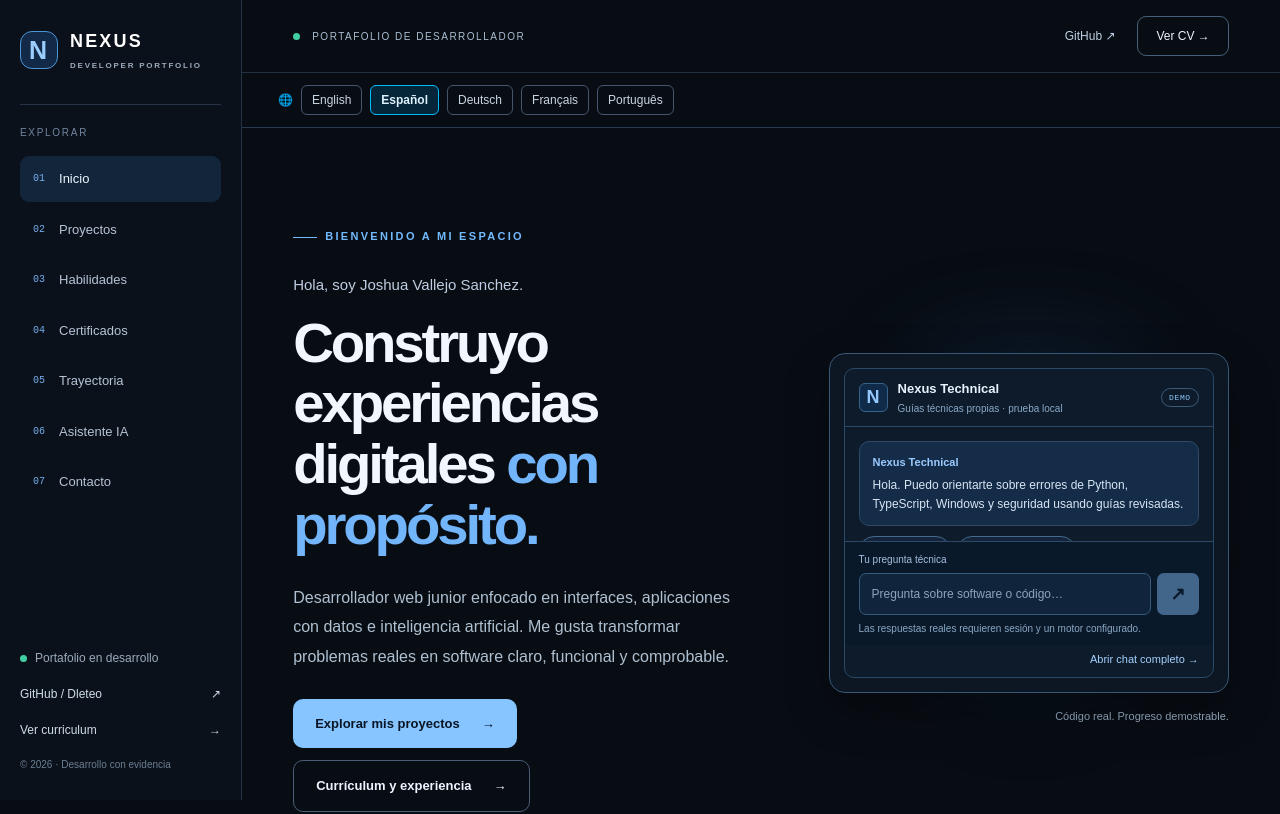
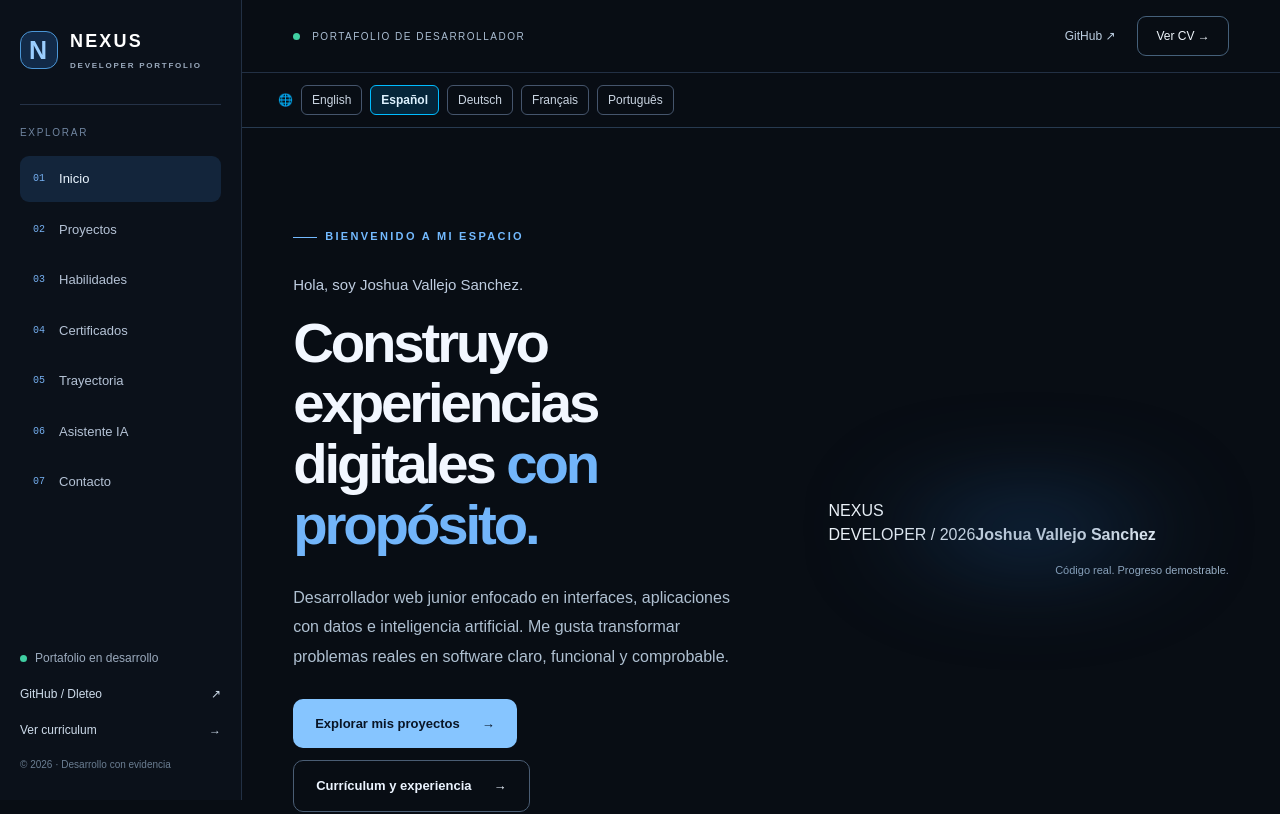
Before and after one commit to Dleteo/Nexus-AI, a Next.js app: page / in a window 1280 px wide. Shown: the top 814 px of the page. Built offline with nearby package versions, Linux system fonts and the light colour scheme.

Commit message:
design: replace hero mini chat with owner's prior portfolio portrait; keep contact chat at bottom

```diff
--- a/components/career/CareerHome.tsx
+++ b/components/career/CareerHome.tsx
@@ -8,7 +8,6 @@ import { selectedGithubProjects } from "../../data/github-projects";
 import { professionalProfile } from "../../data/profile";
 import styles from "./CareerHome.module.css";
 import LanguageSwitcher from "./LanguageSwitcher";
-import FeaturedTechnicalChat from "./FeaturedTechnicalChat";
 import PortfolioContactChat from "./PortfolioContactChat";
 import {cvDownloadPath,cvFileName,cvDownloadLabels,cvPath,type SiteLanguage} from "../../data/site-languages";
 import {careerTranslate} from "../../data/career-translation";
@@ -194,8 +193,10 @@ export default function CareerHome({language="es"}:{language?:SiteLanguage}) {
             </div>
             <div className={styles.heroVisual}>
               <div className={styles.orbGlow} aria-hidden="true" />
-              <div className={styles.heroPreviewCard}>
-                <FeaturedTechnicalChat language={language}/>
+              <div className={styles.heroPortrait} role="img" aria-label={t("Retrato del desarrollador de su portafolio anterior","Developer portrait from the previous portfolio","Porträt aus dem früheren Portfolio","Portrait provenant de l’ancien portfolio","Retrato do portfólio anterior")}>
+                <div className={styles.portraitBackdrop} aria-hidden="true">NEXUS</div>
+                <div className={styles.portraitPhoto} aria-hidden="true"/>
+                <div className={styles.portraitCaption}><span>DEVELOPER / 2026</span><strong>{professionalProfile.name}</strong></div>
               </div>
               <span className={styles.visualFootnote}>{t("Código real. Progreso demostrable.")}</span>
             </div>
```
